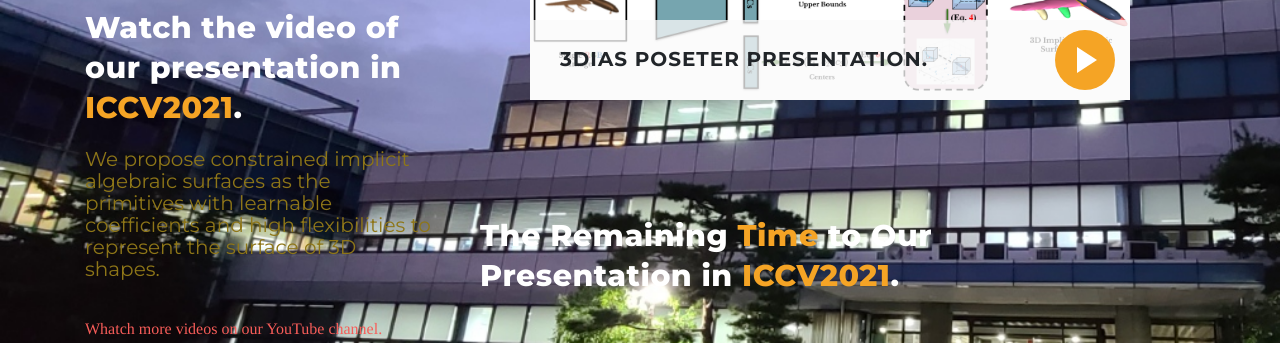
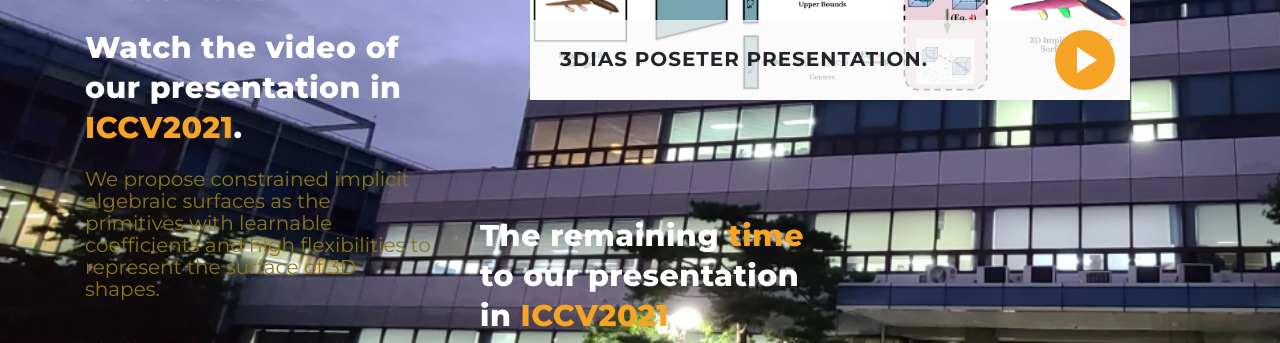
Before and after one commit to myavartanoo/3dias, a plain HTML site: page index.html in a window 1280 px wide. Shown: the part 1570-1913 px from the top of the page. Drawn offline with Linux system fonts and the light colour scheme.

Commit message:
Update index.html

```diff
--- a/index.html
+++ b/index.html
@@ -170,10 +170,10 @@
 
       <div class="container">
       <div class="row">
-        <div class="col-md-8 col-xs-12">
+        <div class="col-md-6 col-xs-12">
           <div class="continer centerIt">
             <div>
-              <h4>The Remaining <em>Time</em> to Our Presentation in <em>ICCV2021</em>.</h4>
+              <h4>The remaining <em>time</em> to our presentation in <em>ICCV2021</em>.</h4>
               <div class="counter">
 
                 <div class="days">
```
